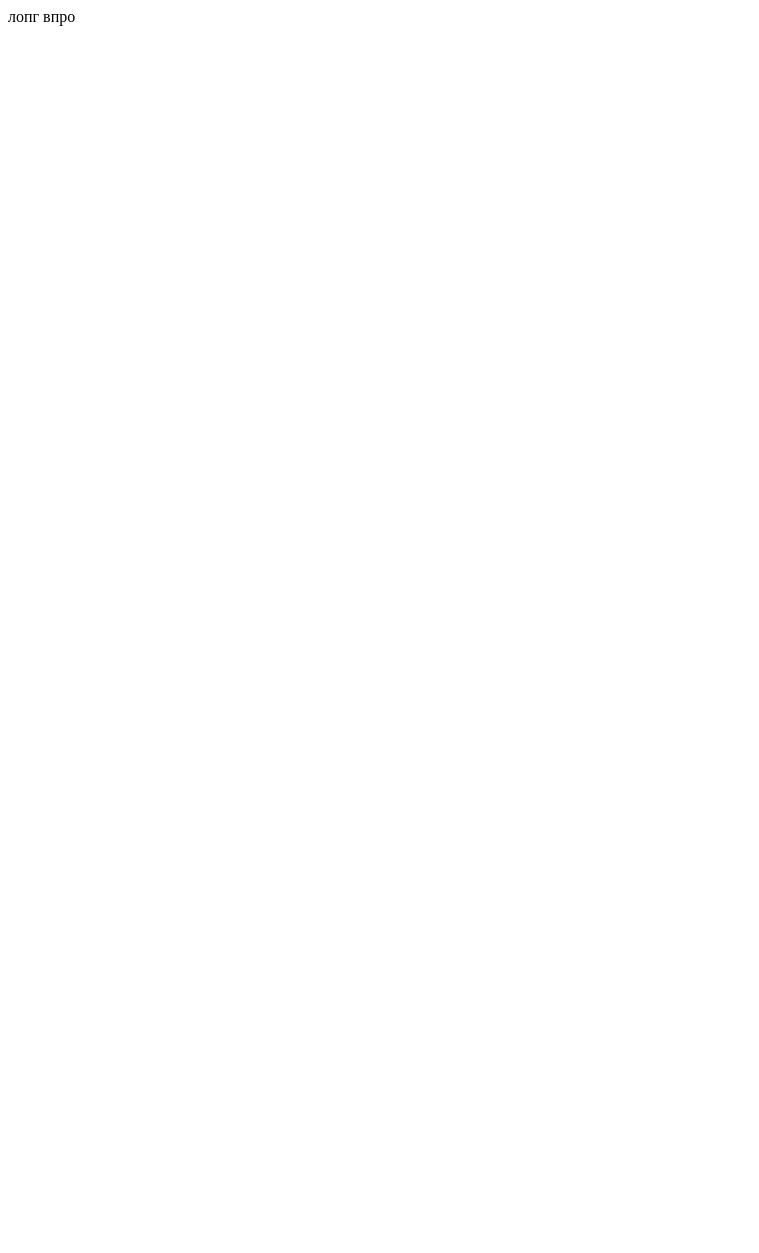
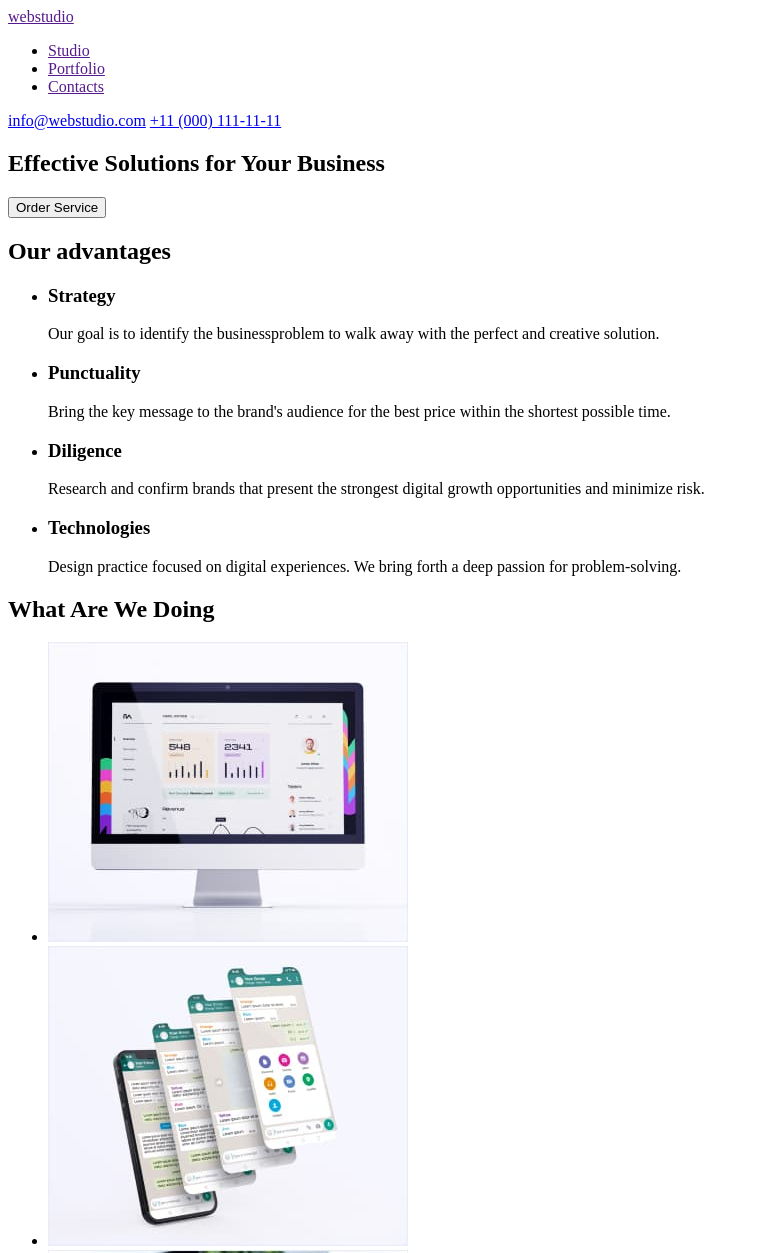
Before and after one commit to Y0less/goit-markup-hw-01, a plain HTML site: page index.html in a window 1280 px wide. Shown: the top 1253 px of the page, without its empty margins (0-759 px from the left). Before the commit the page ends 800 px from the top, so only its background shows below. Drawn offline with Linux system fonts and the light colour scheme.

Commit message:
Header + Hero + Sec1-2
HTML
added header + main partially

.gitignore
added import-images/

```diff
--- a/index.html
+++ b/index.html
@@ -4,8 +4,87 @@
     <meta charset="UTF-8" />
     <meta http-equiv="X-UA-Compatible" content="IE=edge" />
     <meta name="viewport" content="width=device-width, initial-scale=1.0" />
-    <title>Document</title>
+    <title>Студія</title>
   </head>
-  <body></body>
+  <body>
+    <!-- Header of the page -->
+    <header>
+      <nav>
+        <a href="">webstudio</a>
+        <ul>
+          <li><a href="">Studio</a></li>
+          <li><a href="">Portfolio</a></li>
+          <li><a href="">Contacts</a></li>
+        </ul>
+      </nav>
+      <a href="mailto:info@webstudio.com">info@webstudio.com</a>
+      <a href="tel:+11(000)111-11-11">+11 (000) 111-11-11</a>
+    </header>
+    <!-- Main comtent -->
+    <main>
+      <!-- Hero section -->
+      <section>
+        <h1>Effective Solutions for Your Business</h1>
+        <button type="button">Order Service</button>
+      </section>
+      <!-- Section 1 -->
+      <section>
+        <!-- hidden section title -->
+        <h2>Our advantages</h2>
+        <ul>
+          <li>
+            <h3>Strategy</h3>
+            <p>
+              Our goal is to identify the businessproblem to walk away with the
+              perfect and creative solution.
+            </p>
+          </li>
+          <li>
+            <h3>Punctuality</h3>
+            <p>
+              Bring the key message to the brand's audience for the best price
+              within the shortest possible time.
+            </p>
+          </li>
+          <li>
+            <h3>Diligence</h3>
+            <p>
+              Research and confirm brands that present the strongest digital
+              growth opportunities and minimize risk.
+            </p>
+          </li>
+          <li>
+            <h3>Technologies</h3>
+            <p>
+              Design practice focused on digital experiences. We bring forth a
+              deep passion for problem-solving.
+            </p>
+          </li>
+        </ul>
+      </section>
+      <!-- Section 2 -->
+      <section>
+        <h2>What Are We Doing</h2>
+        <ul>
+          <li>
+            <img src="./images/img 1.jpg" width="360px" alt="iMac Computer" />
+          </li>
+          <li>
+            <img
+              src="./images/img 2.jpg"
+              width="360px"
+              alt="Phone Messenger Pages"
+            />
+          </li>
+          <li>
+            <img
+              src="./images/img 3.jpg"
+              width="360px"
+              alt="Phone Web Design"
+            />
+          </li>
+        </ul>
+      </section>
+    </main>
+  </body>
 </html>
-лопг впро
```
Also changed, not shown: images/img 1.jpg (added), images/img 2.jpg (added), images/img 3.jpg (added), 1 other file.
